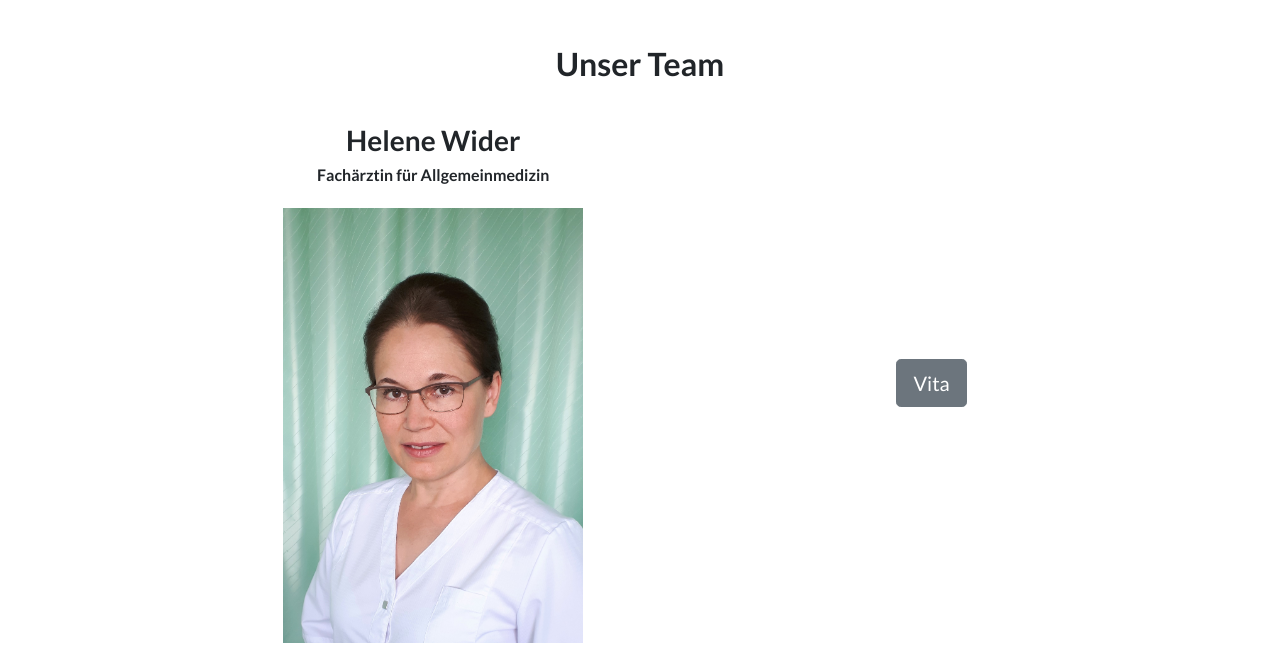
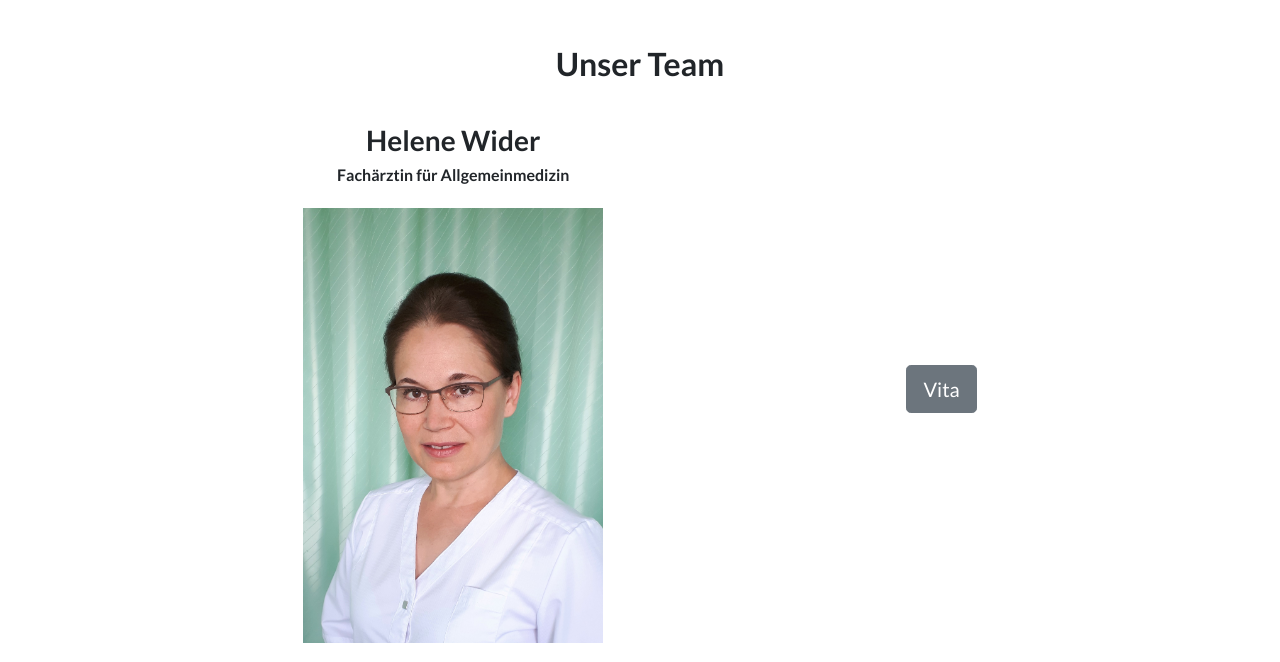
Before and after one commit to helenewider/helenewider.github.io, a website: page index.html in a window 1280 px wide. Shown: the part 960-1622 px from the top of the page. Drawn offline with Linux system fonts and the light colour scheme.

Commit message:
update 8

```diff
--- a/index.html
+++ b/index.html
@@ -122,12 +122,13 @@
     </h2>
     <div class="image-cv-wrapper"
          style="display:flex;
-                justify-content:space-evenly;
+                justify-content: space-evenly;
                 align-items:center;
                 flex-wrap:wrap;"
     >
       <div class="image-wrapper"
             style="
+                  margin-bottom: 20px;
                   max-width:300px;
                   max-height:550;"
       >
@@ -139,7 +140,7 @@
       </h6>
         <img class="img-fluid" src="img/Helene Wider.jpg" alt="">
       </div>
-      <h3 style="margin: 30px; text-align: center;">
+      <h3 style="text-align: center;">
         <a class="btn btn-secondary btn-lg hide-me"
                 data-toggle="collapse"
                 href="#search-display"
```
